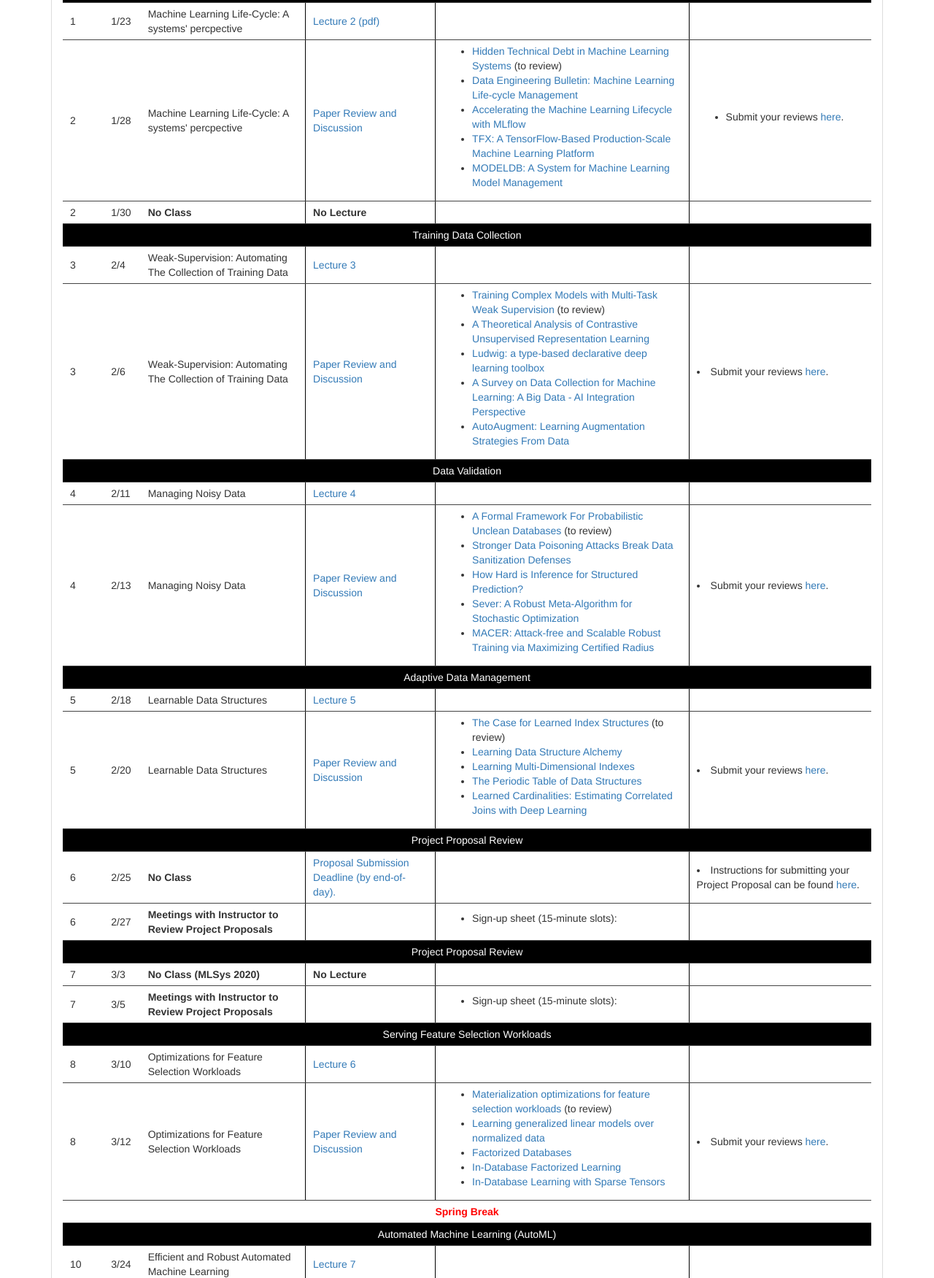
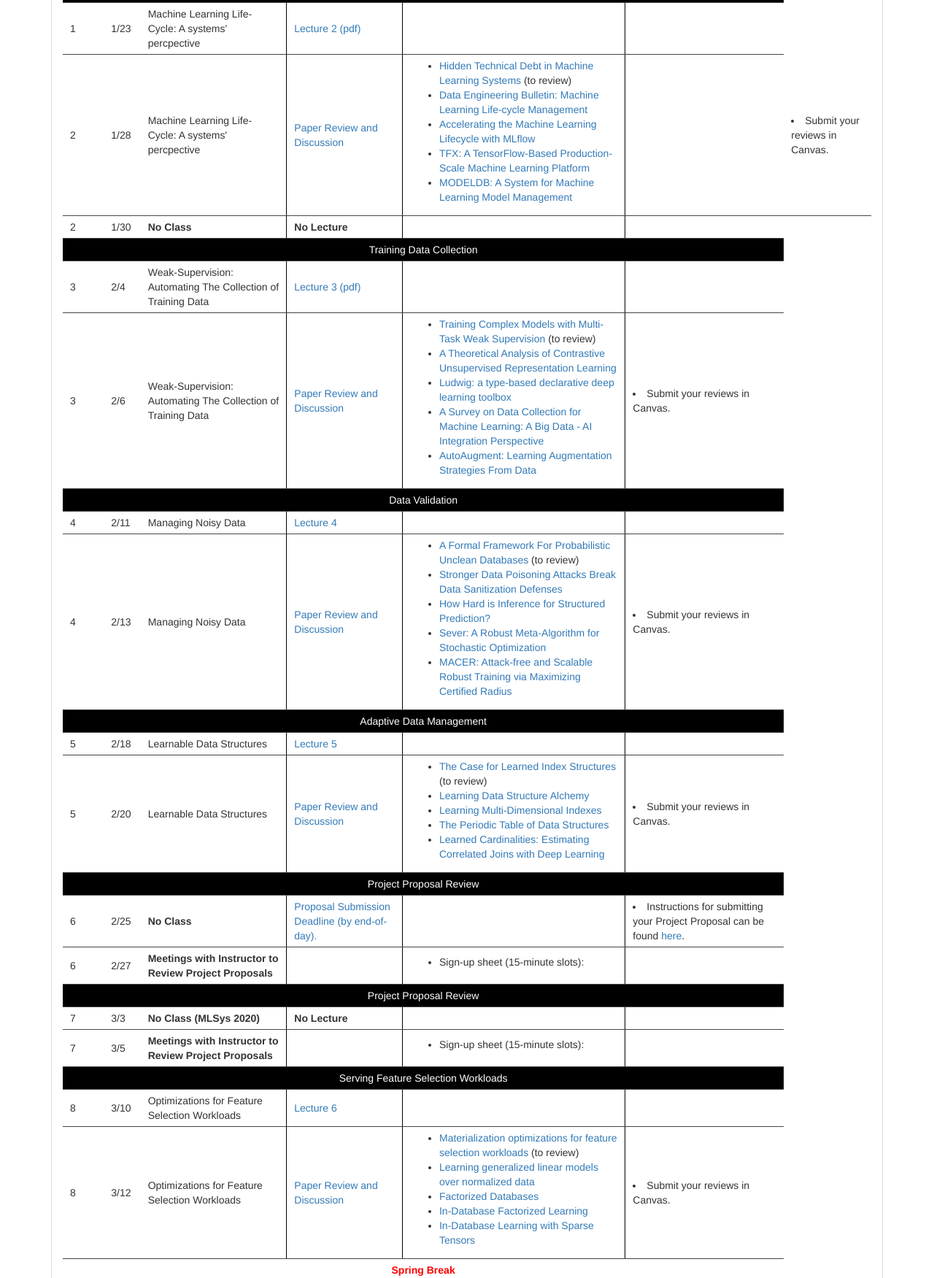
Before and after one commit to thodrek/cs839_sp20, a plain HTML site: page index.html in a window 1280 px wide. Shown: the part 1348-3099 px from the top of the page at 73% size. Drawn offline with nearby package versions, Linux system fonts and the light colour scheme.

```diff
--- a/index.html
+++ b/index.html
@@ -167,7 +167,7 @@
       </td>
       <td>
         <ul>
-          <li>Submit your reviews <a href="">here</a>.</li>
+          <td><li>Submit your reviews in Canvas.</li></td>
         </ul>
       </td>
     </tr>
@@ -194,7 +194,7 @@
       <td>Weak-Supervision: Automating The Collection of Training Data</td>
       <td class="side-borders">
       <!-- Lecture -->
-      <a href="">Lecture 3</a>
+      <a href="lectures/Lecture_2_Training_Data_Collection.pdf">Lecture 3 (pdf)</a>
       </td>
       <td class="side-borders"></td>
       <td>
@@ -221,7 +221,7 @@
           <li><a href="http://openaccess.thecvf.com/content_CVPR_2019/papers/Cubuk_AutoAugment_Learning_Augmentation_Strategies_From_Data_CVPR_2019_paper.pdf">AutoAugment: Learning Augmentation Strategies From Data</a></li>
         </ul>
       </td>
-      <td><li>Submit your reviews <a href="">here</a>.</li></td>
+      <td><li>Submit your reviews in Canvas.</li></td>
     </tr>
 
     <tr>
@@ -258,7 +258,7 @@
           <li><a href="https://openreview.net/forum?id=rJx1Na4Fwr">MACER: Attack-free and Scalable Robust Training via Maximizing Certified Radius</a></li>
         </ul>
       </td>
-      <td><li>Submit your reviews <a href="">here</a>.</li></td>
+      <td><li>Submit your reviews in Canvas.</li></td>
     </tr>
 
     <tr>
@@ -295,7 +295,7 @@
           <li><a href="https://arxiv.org/abs/1809.00677">Learned Cardinalities: Estimating Correlated Joins with Deep Learning</a></li>
         </ul>
       </td>
-      <td><li>Submit your reviews <a href="">here</a>.</li></td>
+      <td><li>Submit your reviews in Canvas.</li></td>
     </tr>
 
     <tr>
@@ -398,7 +398,7 @@
           <li><a href="https://ora.ox.ac.uk/objects/uuid:2d852e0d-889d-46fe-890e-b1ac5687c798/download_file?file_format=pdf&safe_filename=main.pdf&type_of_work=Conference+item">In-Database Learning with Sparse Tensors</a></li>
         </ul>
       </td>
-      <td><li>Submit your reviews <a href="">here</a>.</li></td>
+      <td><li>Submit your reviews in Canvas.</li></td>
     </tr>
 
     <tr>
@@ -439,7 +439,7 @@
           <li><a href="http://proceedings.mlr.press/v97/so19a/so19a.pdf">The Evolved Transformer</a></li>
         </ul>
       </td>
-      <td><li>Submit your reviews <a href="">here</a>.</li></td>
+      <td><li>Submit your reviews in Canvas.</li></td>
     </tr>
 
     <tr>
@@ -476,7 +476,7 @@
           <li><a href="https://arxiv.org/pdf/1903.06701.pdf">Scaling Distributed Machine Learning with In-Network Aggregation</a></li>
         </ul>
       </td>
-      <td><li>Submit your reviews <a href="">here</a>.</li></td>
+      <td><li>Submit your reviews in Canvas.</li></td>
     </tr>
 
     <tr>
@@ -513,7 +513,7 @@
           <li><a href="https://www.microsoft.com/en-us/research/uploads/prod/2017/12/s18_cr3.pdf">Accelerating Machine Learning Inference with Probabilistic Predicates</a></li>
         </ul>
       </td>
-      <td><li>Submit your reviews <a href="">here</a>.</li></td>
+      <td><li>Submit your reviews in Canvas.</li></td>
     </tr>
 
     <tr>
@@ -550,7 +550,7 @@
           <li><a href="https://arxiv.org/abs/1503.02531">Distilling the Knowledge in a Neural Network</a></li>
         </ul>
       </td>
-      <td><li>Submit your reviews <a href="">here</a>.</li></td>
+      <td><li>Submit your reviews in Canvas.</li></td>
     </tr>
 
     <tr>
@@ -587,7 +587,7 @@
           <li><a href="https://www.aaai.org/ocs/index.php/AAAI/AAAI17/paper/viewPaper/14967">Label-Free Supervision of Neural Networks with Physics and Domain Knowledge</a></li>
         </ul>
       </td>
-      <td><li>Submit your reviews <a href="">here</a>.</li></td>
+      <td><li>Submit your reviews in Canvas.</li></td>
     </tr>
 
     <tr>
```
